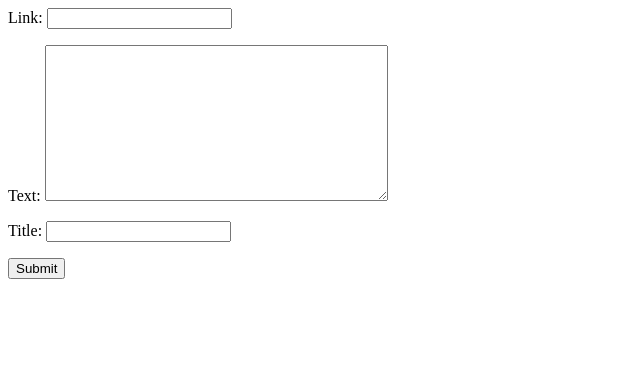
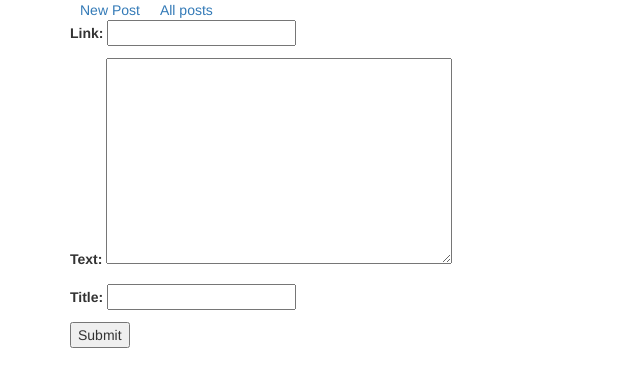
Before and after one commit to dm03514/django-posts-lite, a Django app: page /posts/post/create/ in a window 1280 px wide. Shown: the top 387 px of the page, without its empty margins (0-640 px from the left). Run offline with Django 3.2, Linux system fonts and the light colour scheme; the visitor is signed in with stand-in values (Sample User, id 1); some libraries are stand-ins or nearby versions.

Commit message:
navigation, bootstrap, and some form validation

```diff
--- a/postslite/posts/models.py
+++ b/postslite/posts/models.py
@@ -11,7 +11,7 @@ class Post(models.Model):
     title = models.CharField(max_length=256)
 
     def get_absolute_url(self):
-        return reverse('display_post', args=[str(self.pk)])
+        return reverse('posts:display_post', args=[str(self.pk)])
 
     def __unicode__(self):
         """
--- a/postslite/posts/templates/create_post.html
+++ b/postslite/posts/templates/create_post.html
@@ -1,5 +1,27 @@
-<form action="{% url 'posts:create_post' %}" method="post">
-    {% csrf_token %}
-    {{ form.as_p }}
-    <input type="submit" value="Submit" />
-</form>
+{% extends 'base.html' %}
+{% block content %}
+    <div class="row-fluid">
+        <div class="span6">
+            {{ form.errors }}
+            {% if form.errors %}
+                <div id="form-error">
+                    <p>The operation could not be performed because one or more error(s) occurred.<br />Please resubmit the form after making the following changes:</p>
+                    <ul>
+                        {% for field in form %}
+                            {% if field.errors %}
+                                <li>
+                                    {{ field.errors|striptags }}
+                                </li>
+                            {% endif %}
+                        {% endfor %}
+                    </ul>
+                </div>
+            {% endif %}
+            <form action="{% url 'posts:create_post' %}" method="post">
+                {% csrf_token %}
+                {{ form.as_p }}
+                <input type="submit" value="Submit" />
+            </form>
+        </div>
+    </div>
+{% endblock %}
--- a/postslite/static/css/main.css
+++ b/postslite/static/css/main.css
@@ -1,2 +1,27 @@
+ul {
+    padding: 0px;
+    margin: 0px;
+}
+.header {
+    overflow: auto;
+}
+.header li {
+    list-style-type: none;
+    margin: 0px 10px;
+}
+.header li {
+    float: left;
+}
 .posts li {
+    border: 1px solid black;
+    overflow: auto;
 }
+.posts li .left,
+.posts li .right {
+    float: left;
+}
+.posts li .left img {
+    width: 70px;
+}
+.posts li .right {
+}
--- a/postslite/templates/base.html
+++ b/postslite/templates/base.html
@@ -1,9 +1,34 @@
 <html>
     <head>
+        <link rel="stylesheet" type="text/css"
+              href="//netdna.bootstrapcdn.com/bootstrap/3.0.0/css/bootstrap.min.css">
         <link rel="stylesheet" type="text/css" href="{{ STATIC_URL}}css/main.css">
         {% block extrahead %}{% endblock %}
     </head>
     <body>
-        {% block content %}{% endblock %}
+        <div class="container">
+            <div class="row-fluid header">
+                <div class="span6">
+                    <ul>
+                        {% if not user.is_authenticated %}
+                            <li>
+                                <a href="">Login</a>
+                            </li>
+                            <li>
+                                <a href="">Signup</a>
+                            </li>
+                        {% else %}
+                            <li>
+                                <a href="{% url 'posts:create_post' %}">New Post</a>
+                            </li>
+                        {% endif %}
+                        <li>
+                            <a href="{% url 'posts:list_posts' %}">All posts</a>
+                        </li>
+                    </ul>
+                </div>
+            </div>
+            {% block content %}{% endblock %}
+        </div>
     </body>
 </html>
```
Also changed, not shown: postslite/posts/templates/post_list.html (+10 -4 lines).
